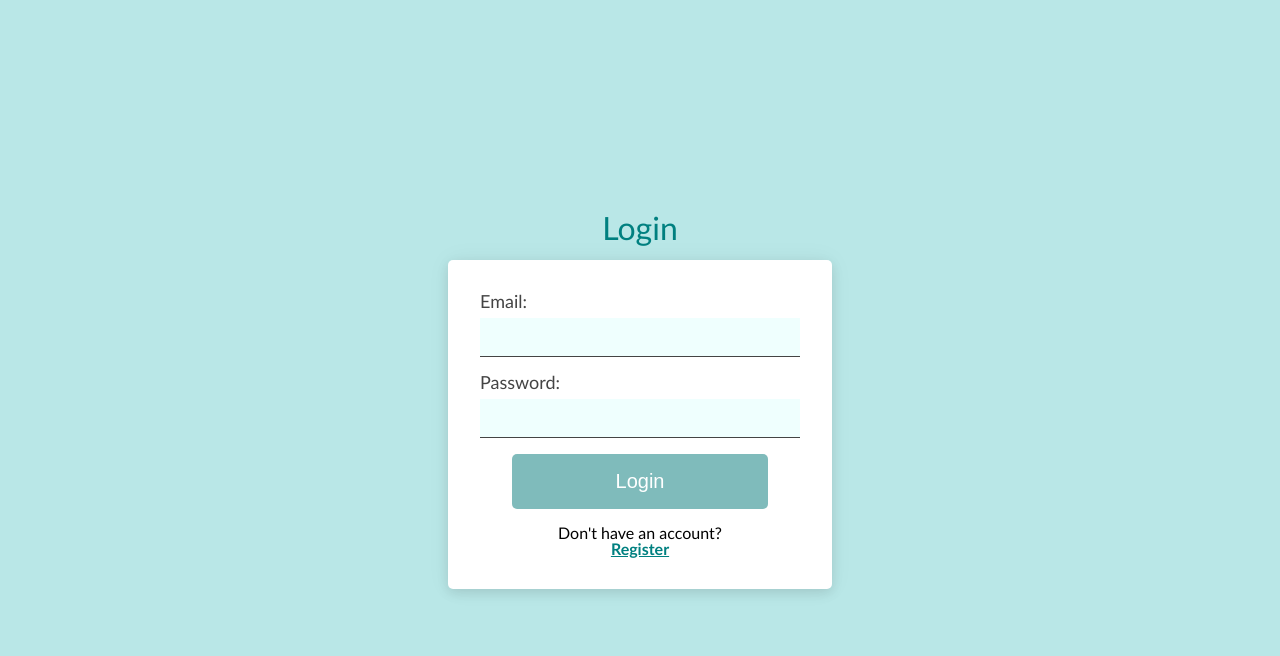
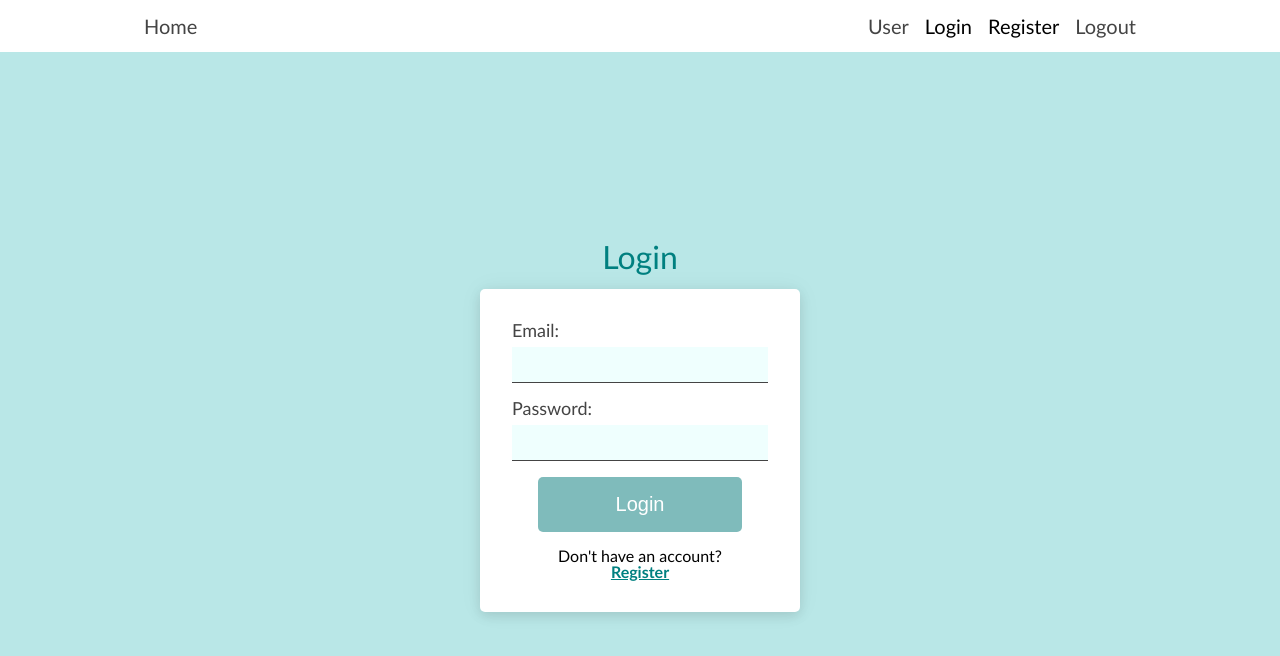
Before and after one commit to evan-baron/register-login-logout-app, a React (Vite) app in the folder client/: page /login in a window 1280 px wide. Shown: the top 656 px of the page. Built offline with nearby package versions, Linux system fonts and the light colour scheme.

Commit message:
added navbar

```diff
--- a/client/src/app/App.jsx
+++ b/client/src/app/App.jsx
@@ -1,6 +1,7 @@
 import React from 'react';
 import { Route, BrowserRouter, Routes } from 'react-router-dom';
 import '../style.scss';
+import Navbar from '../components/Navbar';
 
 // Pages
 import Home from '../pages/Home';
@@ -9,9 +10,10 @@ import Login from '../pages/Login';
 
 const App = () => {
 	return (
-    <div className="app">
-      <div className="container">
+		<div className='app'>
+			<div className='container'>
 				<BrowserRouter>
+					<Navbar />
 					<Routes>
 						<Route path='/' element={<Home />} />
 						<Route path='/register' element={<Register />} />
@@ -20,7 +22,7 @@ const App = () => {
 				</BrowserRouter>
 			</div>
 		</div>
-  )
-}
+	);
+};
 
-export default App
+export default App;
--- /dev/null
+++ b/client/src/components/Navbar.jsx
@@ -0,0 +1,20 @@
+import React from 'react';
+import { Link } from 'react-router-dom';
+
+const Navbar = () => {
+	return (
+		<div className='navbar'>
+			<div className="nav-container">
+				<div className="logo">Home</div>
+				<div className="links">
+					<div className="user">User</div>
+					<Link to='/login'>Login</Link>
+					<Link to='/register'>Register</Link>
+					<div className="logout">Logout</div>
+				</div>
+			</div>
+		</div>
+	)
+};
+
+export default Navbar;
--- a/client/src/pages/Home.jsx
+++ b/client/src/pages/Home.jsx
@@ -1,9 +1,9 @@
-import React from 'react'
+import React from 'react';
 
 const Home = () => {
-  return (
-	<div>Home</div>
-  )
-}
+	return (
+		<h1>Welcome</h1>
+	);
+};
 
-export default Home
+export default Home;
--- a/client/src/style.scss
+++ b/client/src/style.scss
@@ -2,11 +2,51 @@ $masterBackground: #b9e7e7;
 $masterButton: teal;
 $darkGray: #444444;
 
+* {
+	box-sizing: border-box;
+}
+
+html, body, #root {
+	height: 100dvh;
+}
+
 .app {
-	box-sizing: border-box;
-	font-family: 'Gill Sans', 'Gill Sans MT', Calibri, 'Trebuchet MS', sans-serif;
+	font-family: Calibri;
+	display: flex;
+	justify-content: center;
+	height: 100%;
 
 	.container {
+		display: flex;
+		flex-direction: column;
+		width: 100%;
+		height: 100%;
+
+		//NAVBAR
+		.navbar{
+			display: flex;
+			justify-content: center;
+			font-size: 1.25rem;
+			color: $darkGray;
+
+			.nav-container{
+				display: flex;
+				justify-content: space-between;
+				padding: 1rem;
+				width: 80%;
+				max-width: 64em;
+
+				.logo{
+
+				}
+
+				.links{
+					display: flex;
+					gap: 1rem;
+				}
+			}
+		}
+
 		//LOGIN & REGISTER
 		.auth {
 			display: flex;
@@ -14,7 +54,7 @@ $darkGray: #444444;
 			align-items: center;
 			justify-content: center;
 			background-color: $masterBackground;
-			height: 100dvh;
+			height: 100%;
 
 			h1 {
 				font-size: 2rem;
```
Lines whose indentation alone changed are shown as unchanged.
